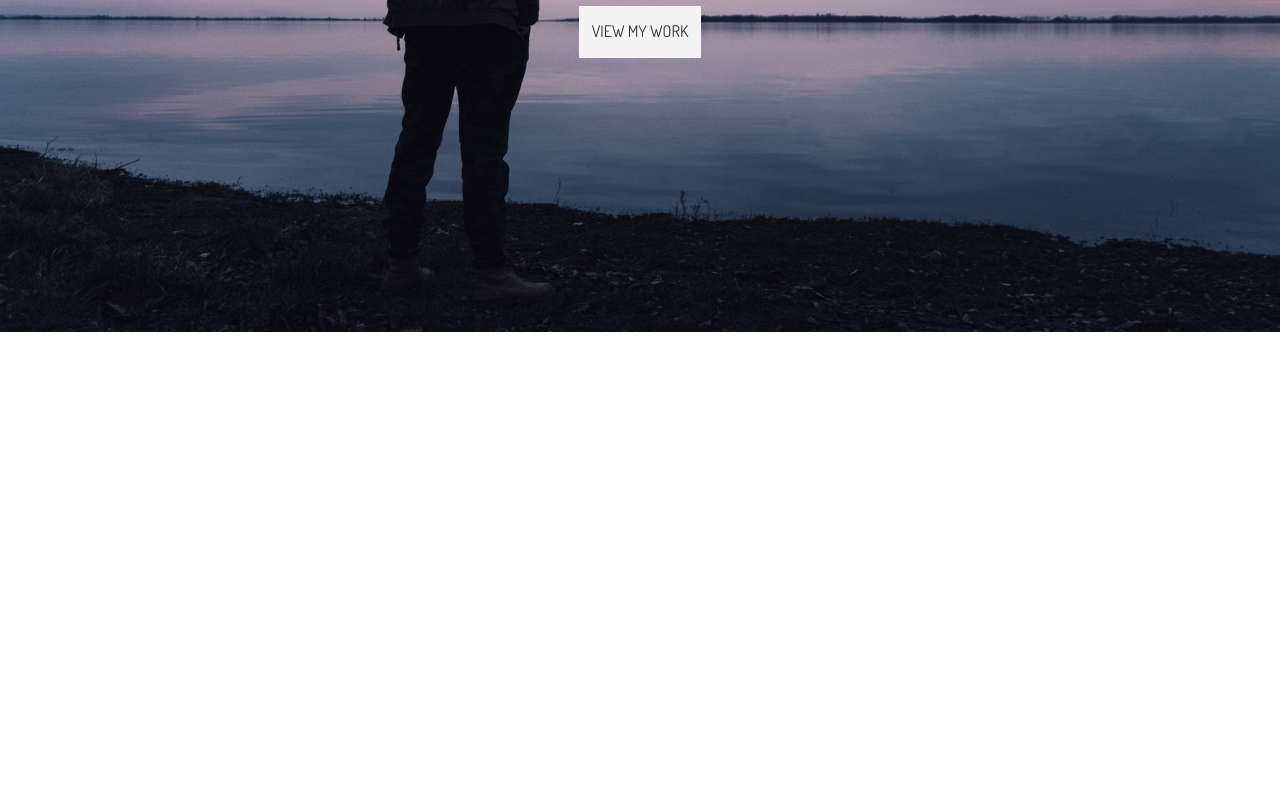
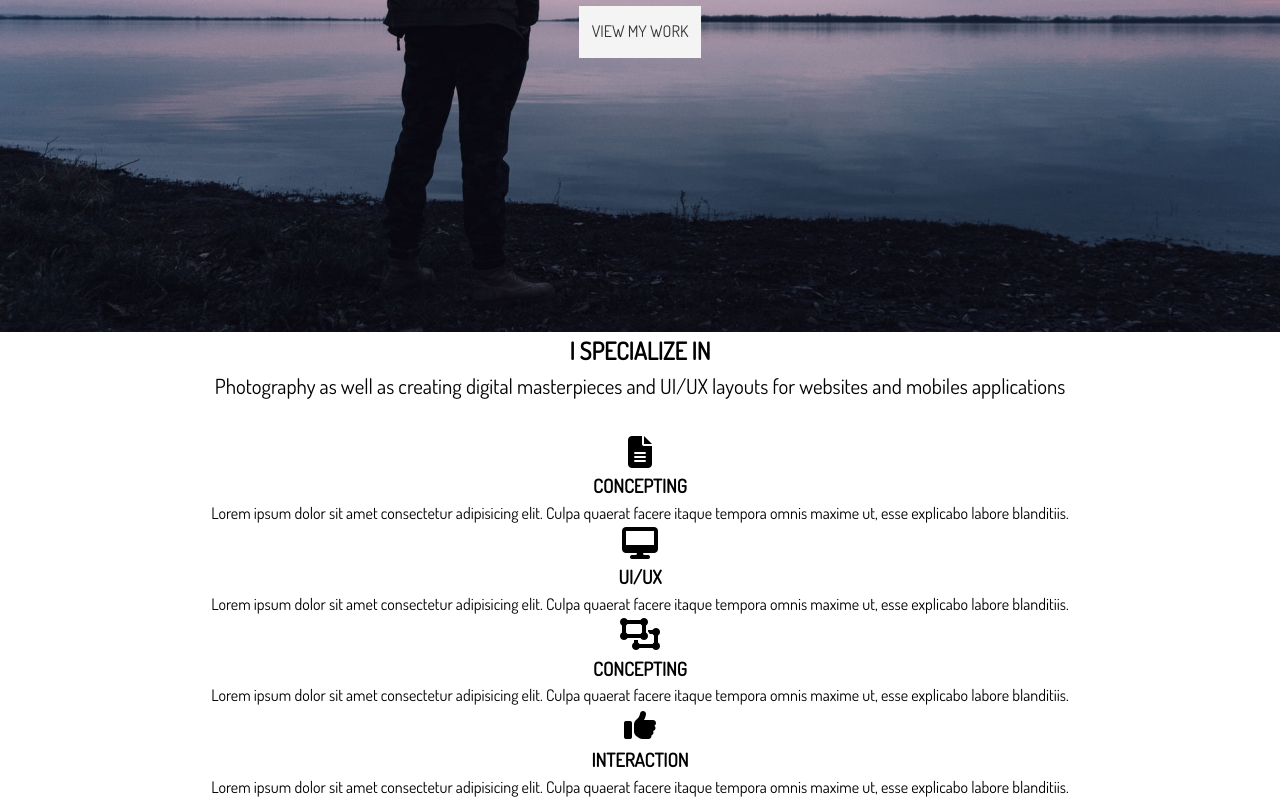
Before and after one commit to Grodriggues/personal-blog-example, a website: page dist/index.html in a window 1280 px wide. Shown: the part 468-1268 px from the top of the page. Before the commit the page ends 800 px from the top, so only its background shows below. Drawn offline with Linux system fonts and the light colour scheme.

Commit message:
setting home-a section

```diff
--- a/dist/index.html
+++ b/dist/index.html
@@ -3,6 +3,10 @@
   <head>
     <meta charset="UTF-8" />
     <meta name="viewport" content="width=device-width, initial-scale=1.0" />
+    <script
+      src="https://kit.fontawesome.com/c88f21658f.js"
+      crossorigin="anonymous"
+    ></script>
     <link
       href="https://fonts.googleapis.com/css?family=Dosis&display=swap"
       rel="stylesheet"
@@ -40,6 +44,59 @@
       </div>
     </header>
 
+    <!-- Section A: Specialize -->
+
+    <section id="home-a" class="text-center py-2">
+      <div class="container">
+        <h2 class="section-title">
+          I Specialize in
+        </h2>
+        <div class="bottom-line"></div>
+        <p class="lead">
+          Photography as well as creating digital masterpieces and UI/UX layouts
+          for websites and mobiles applications
+        </p>
+        <div class="specials">
+          <div>
+            <i class="fas fa-file-alt fa-2x"></i>
+            <h3>Concepting</h3>
+            <p>
+              Lorem ipsum dolor sit amet consectetur adipisicing elit. Culpa
+              quaerat facere itaque tempora omnis maxime ut, esse explicabo
+              labore blanditiis.
+            </p>
+          </div>
+          <div>
+            <i class="fas fa-desktop fa-2x"></i>
+            <h3>UI/UX</h3>
+            <p>
+              Lorem ipsum dolor sit amet consectetur adipisicing elit. Culpa
+              quaerat facere itaque tempora omnis maxime ut, esse explicabo
+              labore blanditiis.
+            </p>
+          </div>
+          <div>
+            <i class="fas fa-object-ungroup fa-2x"></i>
+            <h3>Concepting</h3>
+            <p>
+              Lorem ipsum dolor sit amet consectetur adipisicing elit. Culpa
+              quaerat facere itaque tempora omnis maxime ut, esse explicabo
+              labore blanditiis.
+            </p>
+          </div>
+          <div>
+            <i class="fas fa-thumbs-up fa-2x"></i>
+            <h3>Interaction</h3>
+            <p>
+              Lorem ipsum dolor sit amet consectetur adipisicing elit. Culpa
+              quaerat facere itaque tempora omnis maxime ut, esse explicabo
+              labore blanditiis.
+            </p>
+          </div>
+        </div>
+      </div>
+    </section>
+
     <!-- Js title effect -->
 
     <script src="js/typewriter.js"></script>
```
